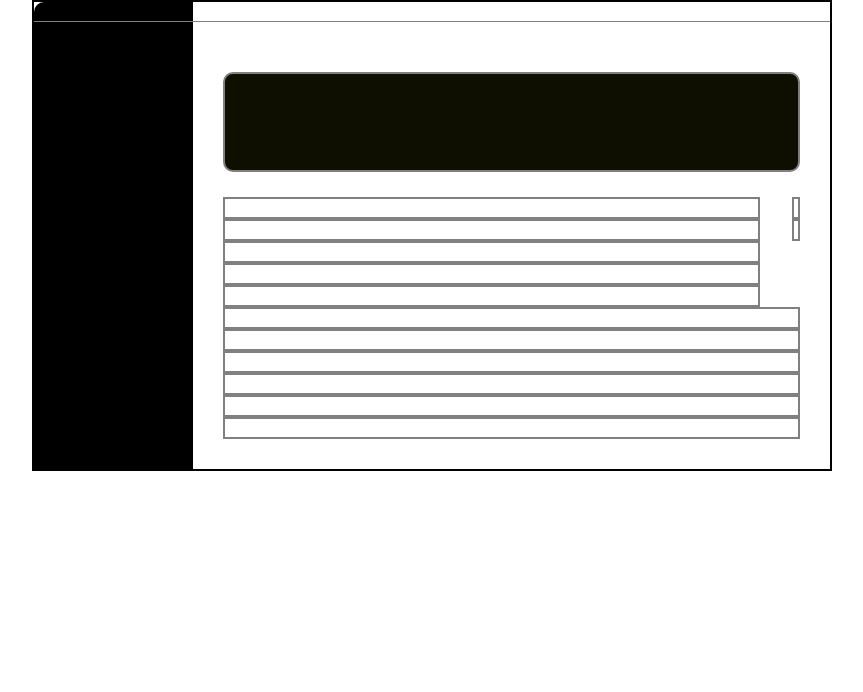
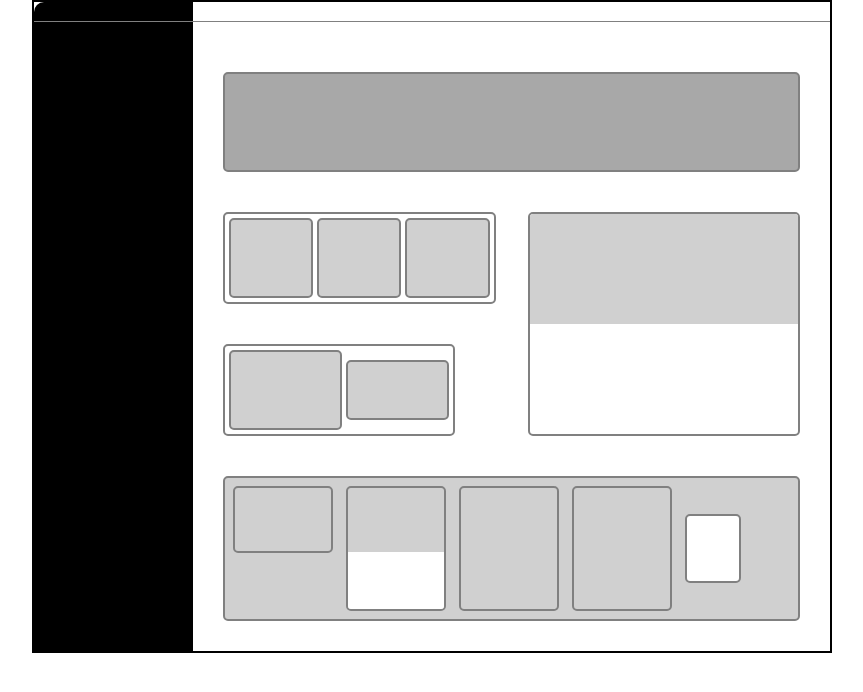
Before and after one commit to abhinav731996/CSS, a plain HTML site: page task/task-17-sep/index.html in a window 1280 px wide. Shown: the whole page, without its empty margins (208-1071 px from the left). Drawn offline with Linux system fonts and the light colour scheme.

Commit message:
grid task

```diff
--- a/class_work/grid-day-12/style.css
+++ b/class_work/grid-day-12/style.css
@@ -53,7 +53,7 @@ footer{
 .inner-grid-2{
     --columns: 4
     /* grid-template-columns: repeat(4, 1fr); */
-    grid-template-columns: repeat((var(--columns)), minmax(200px,1fr));
+    grid-template-columns: repeat((var(--columns)), minmax(200px,1fr))/;
 }
 /* @media (max-width : 768px){
     .inner-grid-2{
--- a/task/task-17-sep/index.html
+++ b/task/task-17-sep/index.html
@@ -14,30 +14,30 @@
             <section class="hero border rounded">&nbsp;</section>
             <section class="section-2 d-flex ">
                 <div class="left-panel">
-                    <div class="panel-top">
-                        <div class="box border">&nbsp;</div>
-                        <div class="box border">&nbsp;</div>
-                        <div class="box border">&nbsp;</div>
+                    <div class="panel-top d-flex border rounded">
+                        <div class="box rounded bg-gray border">&nbsp;</div>
+                        <div class="box rounded bg-gray border">&nbsp;</div>
+                        <div class="box rounded bg-gray border">&nbsp;</div>
                     </div>
-                    <div class="bottom-panel">
-                        <div class="box border">&nbsp;</div>
-                        <div class="box border">&nbsp;</div>
+                    <div class="bottom-panel align-center d-flex border rounded">
+                        <div class="box rounded bg-gray border">&nbsp;</div>
+                        <div class="box rounded bg-gray border">&nbsp;</div>
                     </div>
                 </div>
-                <div class="box border-wrapper">
-                    <div class="box border">&nbsp;</div>
-                    <div class="box border">&nbsp;</div>
+                <div class="border rounded  border-wrapper d-flex flex-column">
+                    <div class="box bg-gray ">&nbsp;</div>
+                    <div class="box ">&nbsp;</div>
                 </div>
             </section>
-            <section class="section-3">
-                 <div class="box border">&nbsp; </div>
-                 <div class="box border-wrapper">
-                    <div class="box border">&nbsp;</div>
-                    <div class="box border">&nbsp;</div>
+            <section class="section-3 border rounded d-flex bg-gray justify-cente align-center">
+                 <div class="box bg-gray rounded border">&nbsp; </div>
+                 <div class="box bg-gray border-wrapper border d-flex rounded flex-column">
+                    <div class="box bg-gray rounded">&nbsp;</div>
+                    <div class="box bg-white">&nbsp;</div>
                  </div>
-                 <div class="box border">&nbsp;</div>
-                 <div class="box border">&nbsp;</div>
-                 <div class="box border">&nbsp;</div>
+                 <div class="box bg-gray rounded border">&nbsp;</div>
+                 <div class="box bg-gray rounded border">&nbsp;</div>
+                 <div class="box bg-white rounded border">&nbsp;</div>
             </section>
         </section>
     </main>
--- a/task/task-17-sep/style.css
+++ b/task/task-17-sep/style.css
@@ -19,6 +19,9 @@ main{
 .justify-between{
     justify-content: space-between;
 }
+.justify-center{
+    justify-content: center;
+}
 .align-center{
      align-items: center;
 }
@@ -33,9 +36,10 @@ header{
 }
 .border{
     border: 2px solid gray;
+    overflow: hidden;
 }
 .rounded{
-    border-radius: 10px;
+    border-radius: 5px;
 }
 .sidebar{
     width: 20%;
@@ -49,14 +53,72 @@ header{
 }
 .hero{
     height: 100px;
-    background: #0f0f00;
-    margin-bottom: 25px;
+    background: #a8a8a8;
+    margin-bottom: 40px;
 }
 .section-2{
     gap: 2rem;
+    margin-bottom: 40px;
 }
-.section-2 .left-panel, .section-2 .right-panel{
+.section-2 .left-panel, .section-2 .border-wrapper{
     width: 40%;
     flex-grow:  1;
 
 }
+.section-2 .panel-top, .section-2 .bottom-panel{
+    gap: 4px;
+    margin-bottom: 40px;
+    padding: .25rem;
+
+}
+.section-2 .left-panel .box{
+    width: 25%;
+    flex-grow: 1;
+    height: 80px;
+}
+.bg-gray{
+    background-color: #d0d0d0;
+}
+.bg-white{
+    background-color: white;
+}
+.section-2 .bottom-panel{
+    margin-bottom: 0;
+    max-width: 85%;
+}
+.section-2 .bottom-panel .box:last-child{
+    height: 60px;
+    width: 20%;
+    align-items: center;
+}
+.border-wrapper .box{
+    flex-grow: 1;
+}
+.section-3{
+    padding: .5rem;
+    gap: .8rem ;
+
+}
+.section-3 .box:last-child{
+    width:  10%;
+}
+.section-3 .box{
+    width: 18%;
+    aspect-ratio: 4/5;
+}
+.section-3 .border-wrapper .box{
+    width: 100%;
+}
+.section-3 .border-wrapper .box:first-child{
+    height: 55%;
+}
+.section-3 .border-wrapper .box:last-child{
+    height: 4 5%;
+}
+.border-wrapper{
+    overflow: hidden;
+}
+.section-3 .box:first-child{
+    aspect-ratio: 3/2;
+    align-self: flex-start;
+}
--- /dev/null
+++ b/task/task-19-sep/one/style.css
@@ -0,0 +1,10 @@
+*{
+    margin: 0;
+    padding: 0;
+    box-sizing: border-box;
+}
+body{
+    display: grid;
+    max-width: 800px;
+
+}
```
Also changed, not shown: task/task-19-sep/one/index.html (added, +29 -0 lines).
